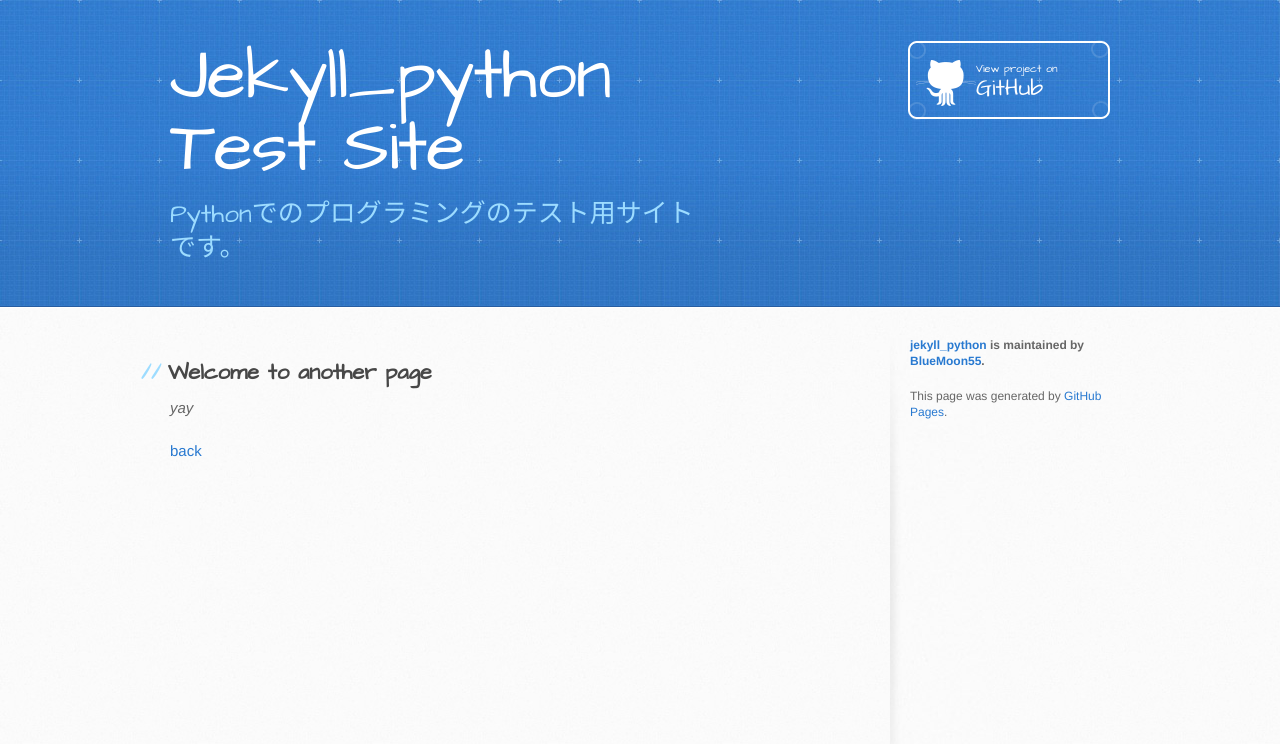
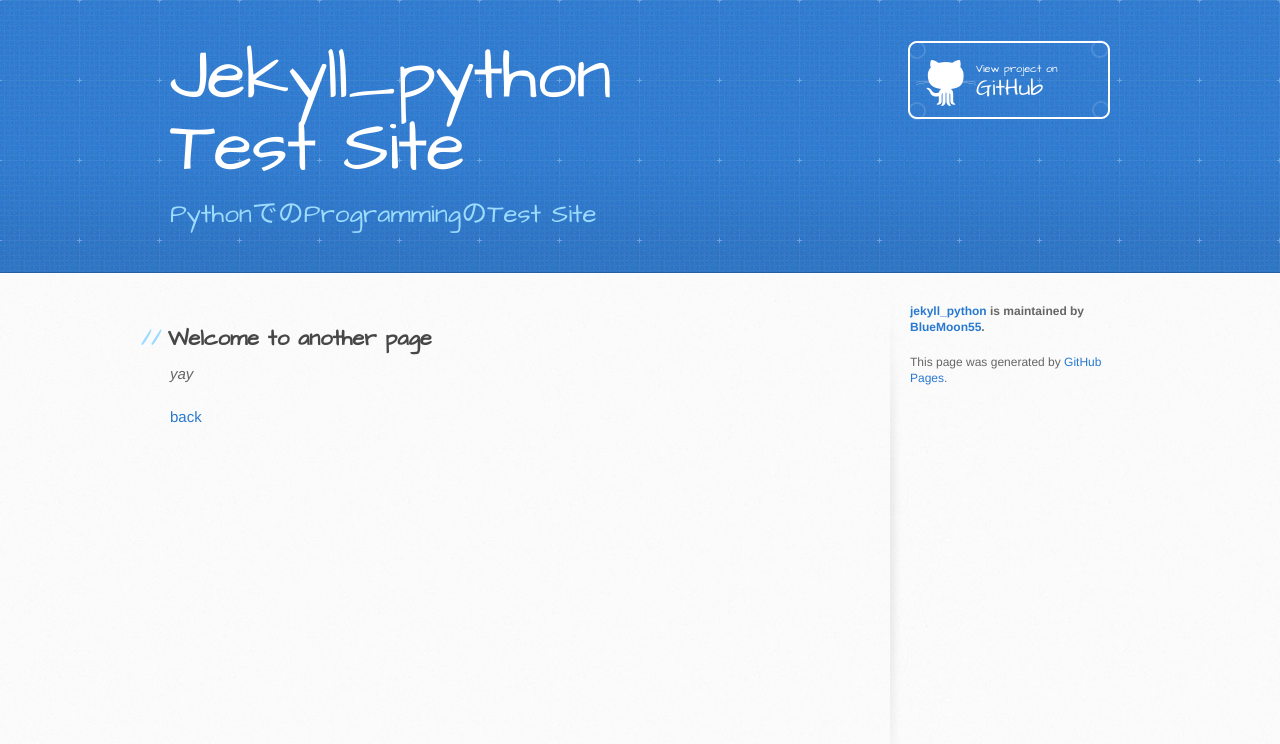
Before and after one commit to BlueMoon55/jekyll_python, a Jekyll site: the page built from another-page.md, in a window 1280 px wide. Shown: the top 744 px of the page. Built offline with Jekyll 4.4.1, drawn with Linux system fonts in a browser that asks for light colours; our own code applies the rules of GitHub Pages for plain Markdown files.

Commit message:
20180806a

```diff
--- a/_config.yml
+++ b/_config.yml
@@ -1,6 +1,6 @@
 exclude: ['vendor/bundle', 'node_modules', '.git', '.bundle', '.saas-cache', '.bowerrc', '.gitignore', 'Gemfile', 'Gemfile.lock']
 title: Jekyll_python Test Site
-description: Pythonでのプログラミングのテスト用サイトです。
+description: PythonでのProgrammingのTest Site
 show_downloads: false
 google_analytics:
 theme: jekyll-theme-architect
```
